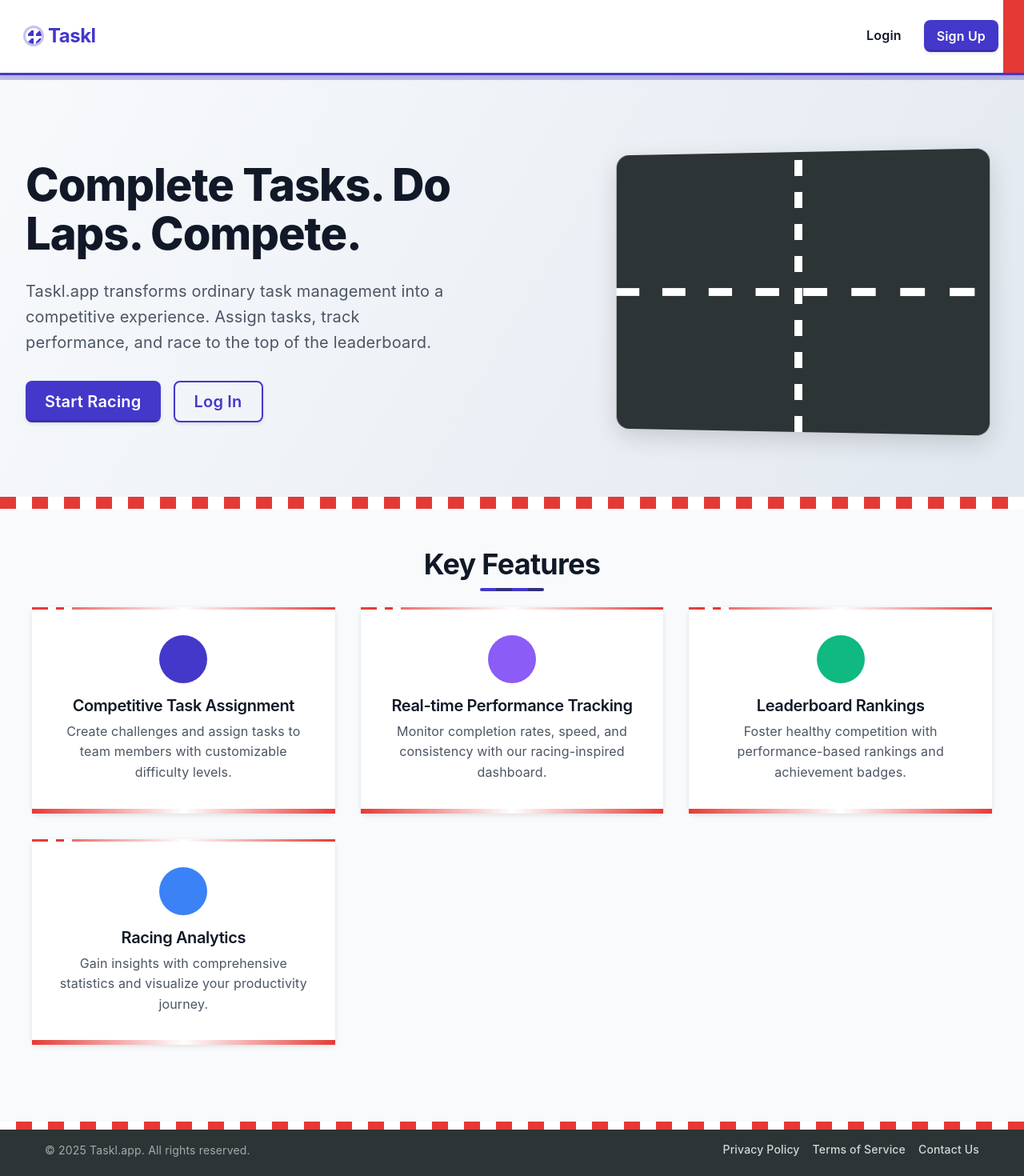
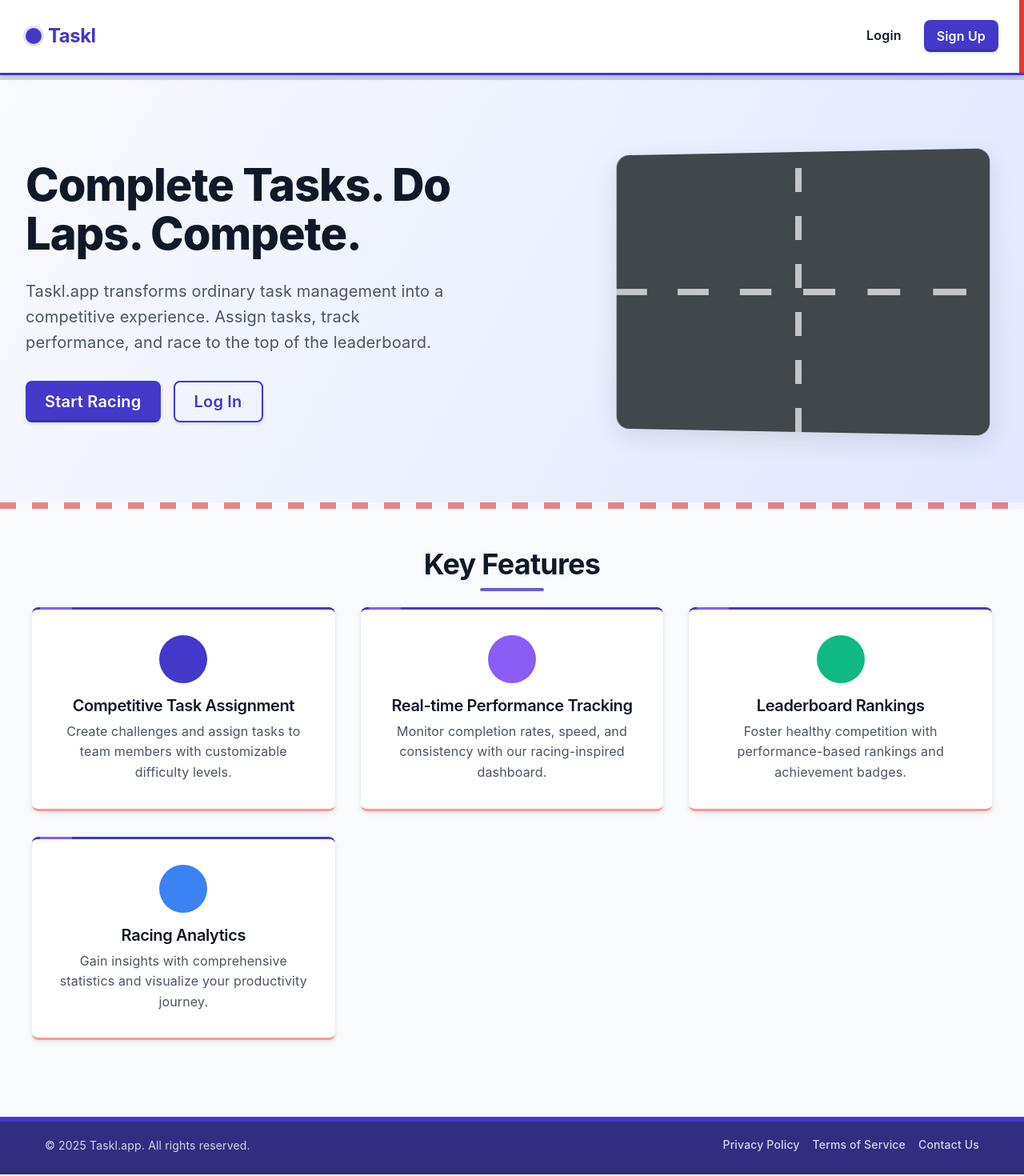
Before and after one commit to gianyrox/tasklapp, a Next.js app: page / in a window 1280 px wide. Shown: the top 1470 px of the page at 80% size. Built offline with nearby package versions, Linux system fonts and the light colour scheme; no server answers.

Commit message:
Apr 16, 2025, 12:41 AM

```diff
--- a/src/app/Home.module.css
+++ b/src/app/Home.module.css
@@ -15,8 +15,8 @@
   top: 0;
   z-index: 10;
   border-bottom: 3px solid var(--primary);
-  /* Racing stripe pattern */
-  background-image: linear-gradient(to right, transparent 0%, transparent 98%, var(--track-curb-red) 98%, var(--track-curb-red) 100%);
+  /* Subtle racing stripe pattern */
+  background-image: linear-gradient(to right, transparent 0%, transparent 99.5%, var(--track-curb-red) 99.5%, var(--track-curb-red) 100%);
 }
 
 .logo {
@@ -44,10 +44,7 @@
   height: 20px;
   background: var(--primary);
   border-radius: 50%;
-  box-shadow: 0 0 0 3px rgba(67, 56, 202, 0.3);
-  /* Add checkered flag pattern */
-  background-image: radial-gradient(circle at 10px 10px, var(--primary) 50%, #fff 50%);
-  background-size: 10px 10px;
+  box-shadow: 0 0 0 3px rgba(67, 56, 202, 0.15);
 }
 
 .nav {
@@ -87,7 +84,7 @@
   align-items: center;
   justify-content: space-between;
   padding: 5rem 2rem;
-  background: linear-gradient(120deg, var(--background), #e2e8f0);
+  background: linear-gradient(120deg, var(--background), #e0e7ff);
   margin-bottom: var(--spacing-xxl);
   position: relative;
   overflow: hidden;
@@ -101,7 +98,7 @@
   right: 0;
   height: 6px;
   background: var(--primary);
-  opacity: 0.3;
+  opacity: 0.2;
 }
 
 .hero::after {
@@ -110,7 +107,7 @@
   bottom: 0;
   left: 0;
   right: 0;
-  height: 15px;
+  height: 8px;
   background: repeating-linear-gradient(
     90deg,
     var(--track-curb-red) 0px,
@@ -118,6 +115,7 @@
     var(--track-curb-white) 20px,
     var(--track-curb-white) 40px
   );
+  opacity: 0.6;
 }
 
 .heroContent {
@@ -165,11 +163,12 @@
   height: 350px;
   background-color: var(--track-asphalt);
   border-radius: 16px;
-  box-shadow: 0 10px 30px rgba(0, 0, 0, 0.15);
+  box-shadow: 0 10px 30px rgba(0, 0, 0, 0.1);
   position: relative;
   overflow: hidden;
   transform: perspective(800px) rotateY(-5deg);
   transition: transform 0.3s ease;
+  opacity: 0.9;
 }
 
 .trackImage:hover {
@@ -182,18 +181,19 @@
   top: 50%;
   left: 0;
   right: 0;
-  height: 10px;
+  height: 8px;
   transform: translateY(-50%);
   background-color: var(--track-line);
   z-index: 1;
-  /* Add dashed line pattern for track */
+  /* Simpler dashed line pattern */
   background: repeating-linear-gradient(
     90deg,
     var(--track-line) 0px,
-    var(--track-line) 30px,
-    transparent 30px,
-    transparent 60px
+    var(--track-line) 40px,
+    transparent 40px,
+    transparent 80px
   );
+  opacity: 0.7;
 }
 
 .trackImage::after {
@@ -202,16 +202,17 @@
   top: 0;
   bottom: 0;
   left: 50%;
-  width: 10px;
+  width: 8px;
   transform: translateX(-50%);
   background: repeating-linear-gradient(
     0deg,
     var(--track-line) 0px,
-    var(--track-line) 20px,
-    transparent 20px,
-    transparent 40px
+    var(--track-line) 30px,
+    transparent 30px,
+    transparent 60px
   );
   z-index: 1;
+  opacity: 0.7;
 }
 
 .features {
@@ -239,14 +240,7 @@
   transform: translateX(-50%);
   bottom: -12px;
   border-radius: 2px;
-  /* Add checkered flag pattern */
-  background-image: linear-gradient(
-    90deg,
-    var(--primary) 0%, var(--primary) 25%,
-    var(--primary-dark) 25%, var(--primary-dark) 50%,
-    var(--primary) 50%, var(--primary) 75%,
-    var(--primary-dark) 75%, var(--primary-dark) 100%
-  );
+  opacity: 0.8;
 }
 
 .featureGrid {
@@ -267,12 +261,10 @@
   flex-direction: column;
   align-items: center;
   text-align: center;
-  border-top: 3px solid var(--track-asphalt);
+  border-top: 3px solid var(--primary);
   position: relative;
-  /* Add track gradient bottom */
-  border-bottom: 6px solid transparent;
-  border-image: linear-gradient(to right, var(--track-curb-red), var(--track-curb-white), var(--track-curb-red));
-  border-image-slice: 1;
+  /* Softer bottom border */
+  border-bottom: 3px solid rgba(229, 57, 53, 0.5);
 }
 
 .featureCard::before {
@@ -282,14 +274,7 @@
   left: 10px;
   width: 40px;
   height: 3px;
-  background: linear-gradient(
-    90deg,
-    var(--track-curb-red) 0%,
-    var(--track-curb-red) 50%,
-    var(--track-curb-white) 50%,
-    var(--track-curb-white) 100%
-  );
-  background-size: 20px 3px;
+  background-color: var(--secondary);
 }
 
 .featureCard:hover {
@@ -308,6 +293,7 @@
   color: white;
   font-size: 24px;
   position: relative;
+  background-color: var(--primary);
 }
 
 .featureCard:hover .featureIcon {
@@ -321,9 +307,7 @@
   height: 70px;
   border-radius: 50%;
   border: 2px solid currentColor;
-  opacity: 0.2;
-  /* Add tire track effect */
-  border-style: dashed;
+  opacity: 0.1;
 }
 
 .featureCard h3 {
@@ -340,7 +324,7 @@
 }
 
 .footer {
-  background-color: var(--track-asphalt);
+  background-color: var(--primary-dark);
   color: white;
   padding: var(--spacing-lg) 0;
   position: relative;
@@ -352,14 +336,8 @@
   top: 0;
   left: 0;
   right: 0;
-  height: 10px;
-  background: repeating-linear-gradient(
-    90deg,
-    var(--track-curb-white) 0px,
-    var(--track-curb-white) 20px,
-    var(--track-curb-red) 20px,
-    var(--track-curb-red) 40px
-  );
+  height: 6px;
+  background: var(--primary);
 }
 
 .footerContent {
@@ -373,7 +351,7 @@
 
 .footerContent p {
   margin: 0;
-  color: #a9a9a9;
+  color: rgba(255, 255, 255, 0.8);
   font-size: var(--font-size-sm);
 }
 
@@ -394,7 +372,7 @@
   border-bottom-color: white;
 }
 
-/* Status colors for tasks - racing terms */
+/* Status colors for tasks */
 .status-pending {
   background-color: #e0f2fe;
 }
@@ -411,7 +389,7 @@
   background-color: #fee2e2;
 }
 
-/* Priority indicators - racing terms */
+/* Priority indicators */
 .priority-low {
   border-left-color: var(--info);
 }
@@ -492,14 +470,6 @@
   flex-direction: column;
   align-items: center;
   gap: 0.5rem;
-  /* Add racing flag edge */
-  background-image: repeating-linear-gradient(
-    45deg,
-    var(--primary) 0px,
-    var(--primary) 10px,
-    var(--primary-dark) 10px,
-    var(--primary-dark) 20px
-  );
 }
 
 .authStatus p {
```
